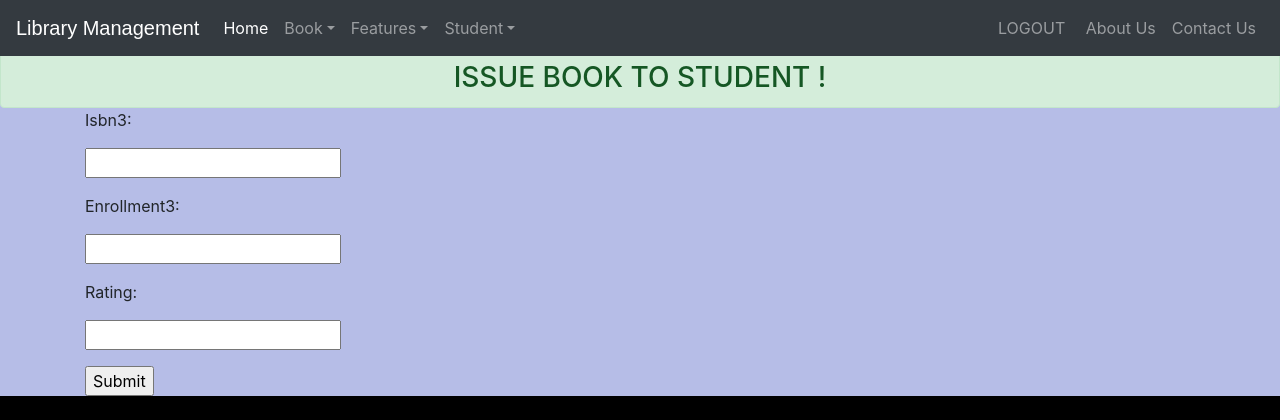
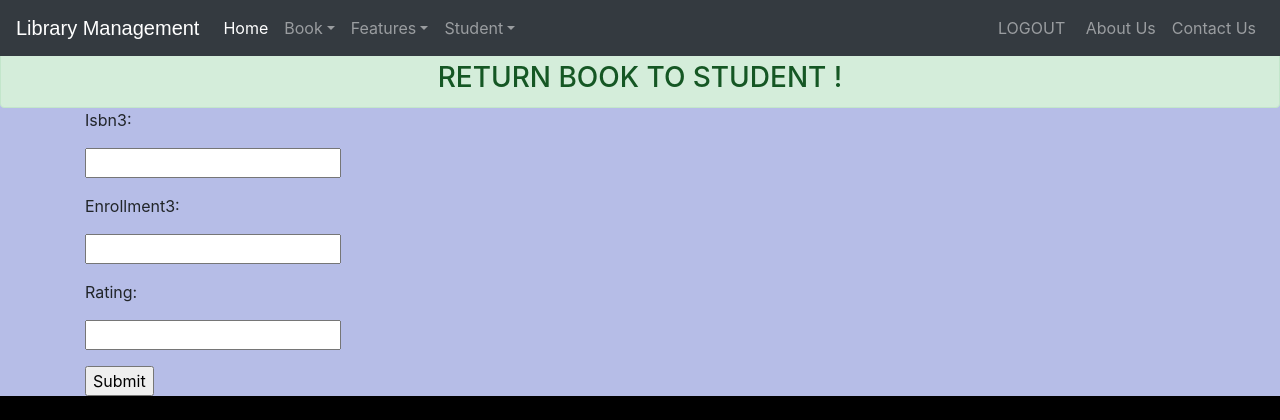
Before and after one commit to surojitsaha56/LMS-with-recommender, a Django app: template templates/library/returnbook.html in a window 1280 px wide. Shown: the top 420 px of the page. Run offline with Django 3.2, Linux system fonts and the light colour scheme; the template is opened without the code that fills it: values that come from a table or form of the project are taken from there, others are empty; some libraries are stand-ins or nearby versions.

Commit message:
Few corrections

```diff
--- a/templates/library/navbarstudent.html
+++ b/templates/library/navbarstudent.html
@@ -5,7 +5,7 @@
 <meta charset="utf-8">
 <meta charset="utf-8">
 <meta name="viewport" content="width=device-width, initial-scale=1, shrink-to-fit=no">
-<title>Bootstrap 4 Static Navbar with Dropdown and Search Form</title>
+<title>LMS</title>
 <link rel="stylesheet" href="https://stackpath.bootstrapcdn.com/bootstrap/4.3.1/css/bootstrap.min.css">
 <link rel="stylesheet" href="https://maxcdn.bootstrapcdn.com/font-awesome/4.7.0/css/font-awesome.min.css">
 <script src="https://ajax.googleapis.com/ajax/libs/jquery/3.3.1/jquery.min.js"></script>
--- a/templates/library/returnbook.html
+++ b/templates/library/returnbook.html
@@ -8,7 +8,7 @@ alert("Returned Book");
     </script>
     <meta charset="utf-8">
     <meta name="viewport" content="width=device-width, initial-scale=1, shrink-to-fit=no">
-    <title>Sumit</title>
+    <title>Return Book</title>
     <link rel="stylesheet" href="https://stackpath.bootstrapcdn.com/bootstrap/4.3.1/css/bootstrap.min.css">
     <link rel="stylesheet" href="https://maxcdn.bootstrapcdn.com/font-awesome/4.7.0/css/font-awesome.min.css">
     <script src="https://ajax.googleapis.com/ajax/libs/jquery/3.3.1/jquery.min.js"></script>
@@ -102,7 +102,7 @@ alert("Returned Book");
     {% include "library/navbaradmin.html" %}
     <br>
     <br>
-<center><h3 style=" margin-bottom: 0px;"class = 'alert alert-success'>ISSUE BOOK TO STUDENT !</h3></center>
+<center><h3 style=" margin-bottom: 0px;"class = 'alert alert-success'>RETURN BOOK TO STUDENT !</h3></center>
 <div>
     <div class="container">
         <div class ="returnbook">
```
